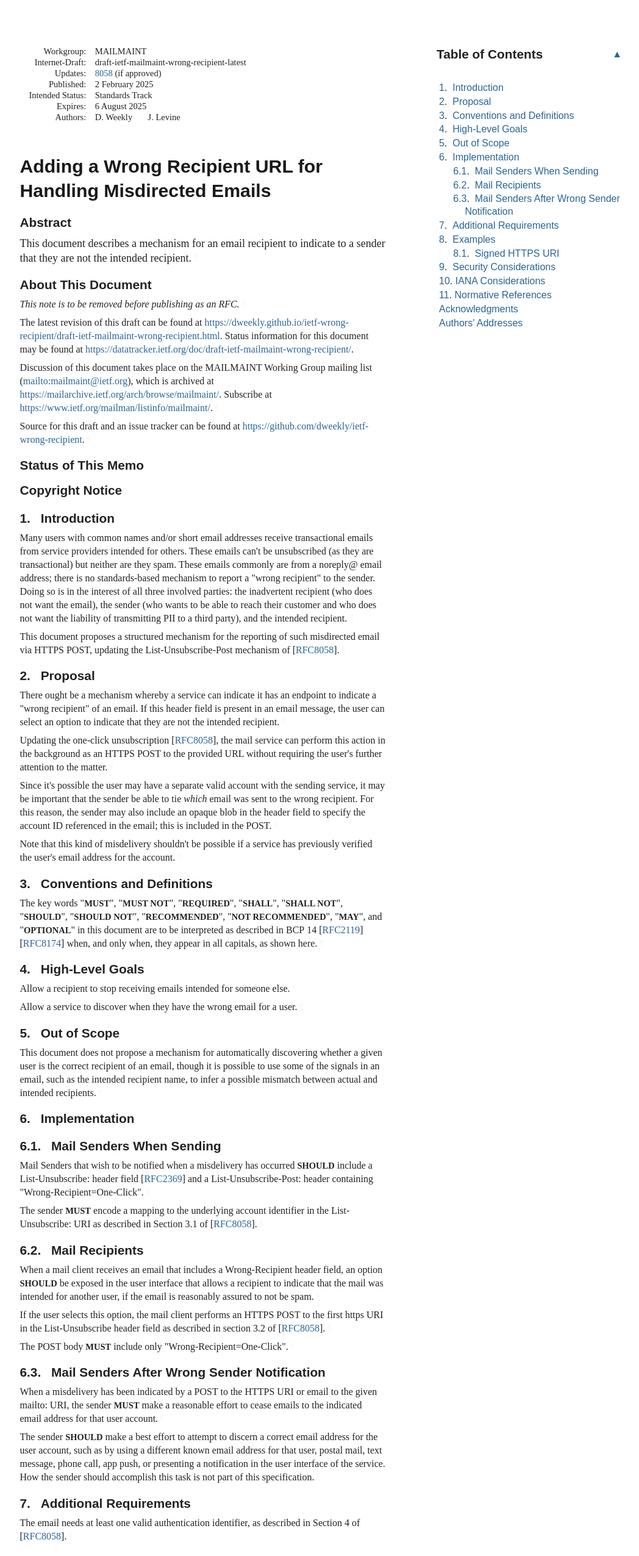
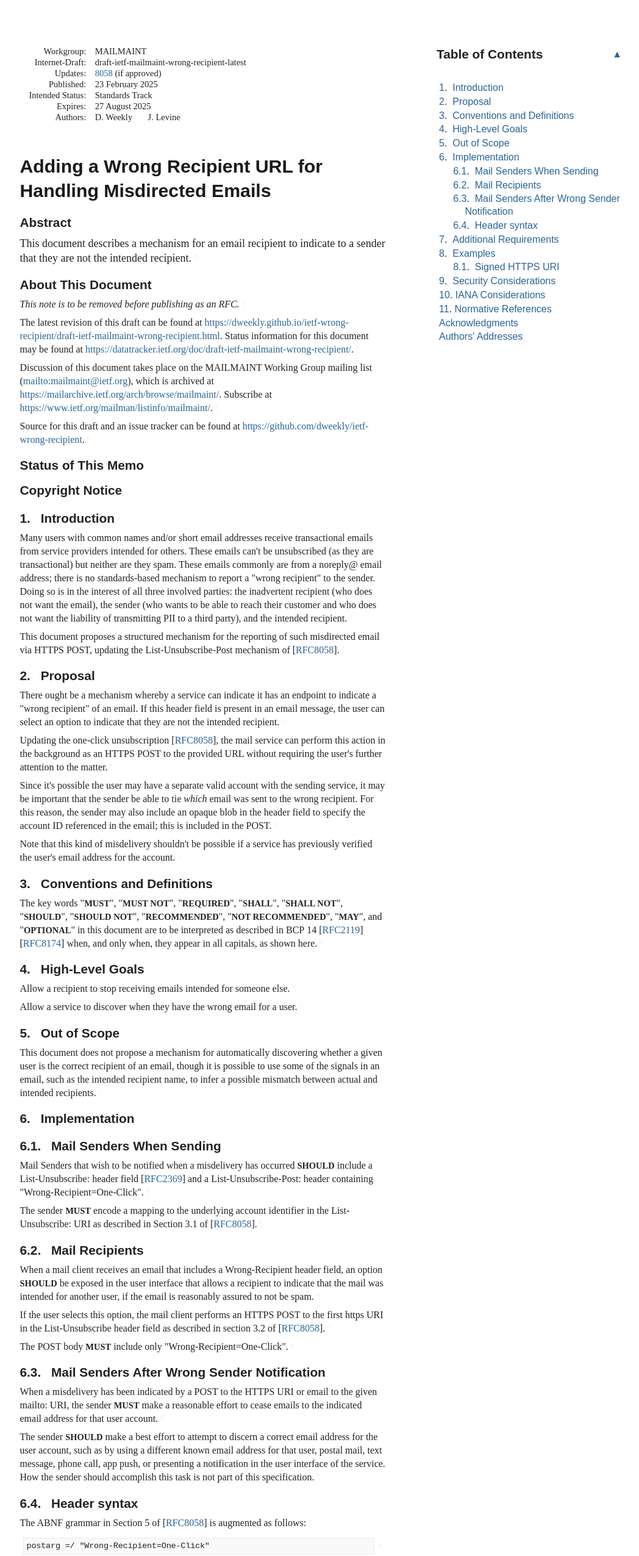
Before and after one commit to dweekly/ietf-wrong-recipient, a plain HTML site: page draft-ietf-mailmaint-wrong-recipient.html in a window 1280 px wide. Shown: the top 2551 px of the page at 61% size, without its empty margins (92-1140 px from the left). Drawn offline with Linux system fonts and the light colour scheme; a web font is replaced by a local one.

Commit message:
Script updating gh-pages from 7aecc4d. [ci skip]

```diff
--- a/draft-ietf-mailmaint-wrong-recipient.html
+++ b/draft-ietf-mailmaint-wrong-recipient.html
@@ -11,12 +11,12 @@
        This document describes a mechanism for an email recipient to indicate to a
 sender that they are not the intended recipient.
     " name="description">
-<meta content="xml2rfc 3.25.0" name="generator">
+<meta content="xml2rfc 3.27.0" name="generator">
 <meta content="email" name="keyword">
 <meta content="draft-ietf-mailmaint-wrong-recipient-latest" name="ietf.draft">
 <!-- Generator version information:
-  xml2rfc 3.25.0
-    Python 3.12.8
+  xml2rfc 3.27.0
+    Python 3.12.9
     ConfigArgParse 1.7
     google-i18n-address 3.1.1
     intervaltree 3.1.0
@@ -437,7 +437,7 @@ dl {
     margin-bottom: 0;
   }
 }
-dl > dt {
+dl:not(.dlNewline) > dt {
   float: left;
   margin-right: 2ch;
   min-width: 8ch;
@@ -1050,7 +1050,7 @@ svg :is([fill="white"], [fill^="#fff"]) {
 </tr></thead>
 <tfoot><tr>
 <td class="left">Weekly &amp; Levine</td>
-<td class="center">Expires 6 August 2025</td>
+<td class="center">Expires 27 August 2025</td>
 <td class="right">[Page]</td>
 </tr></tfoot>
 </table>
@@ -1066,12 +1066,12 @@ svg :is([fill="white"], [fill^="#fff"]) {
 <a href="https://www.rfc-editor.org/rfc/rfc8058" class="eref">8058</a> (if approved)</dd>
 <dt class="label-published">Published:</dt>
 <dd class="published">
-<time datetime="2025-02-02" class="published">2 February 2025</time>
+<time datetime="2025-02-23" class="published">23 February 2025</time>
     </dd>
 <dt class="label-intended-status">Intended Status:</dt>
 <dd class="intended-status">Standards Track</dd>
 <dt class="label-expires">Expires:</dt>
-<dd class="expires"><time datetime="2025-08-06">6 August 2025</time></dd>
+<dd class="expires"><time datetime="2025-08-27">27 August 2025</time></dd>
 <dt class="label-authors">Authors:</dt>
 <dd class="authors">
 <div class="author">
@@ -1124,7 +1124,7 @@ sender that they are not the intended recipient.<a href="#section-abstract-1" cl
         time. It is inappropriate to use Internet-Drafts as reference
         material or to cite them other than as "work in progress."<a href="#section-boilerplate.1-3" class="pilcrow">¶</a></p>
 <p id="section-boilerplate.1-4">
-        This Internet-Draft will expire on 6 August 2025.<a href="#section-boilerplate.1-4" class="pilcrow">¶</a></p>
+        This Internet-Draft will expire on 27 August 2025.<a href="#section-boilerplate.1-4" class="pilcrow">¶</a></p>
 </section>
 </div>
 <div id="copyright">
@@ -1179,6 +1179,9 @@ sender that they are not the intended recipient.<a href="#section-abstract-1" cl
 </li>
               <li class="compact toc ulBare ulEmpty" id="section-toc.1-1.6.2.3">
                 <p id="section-toc.1-1.6.2.3.1"><a href="#section-6.3" class="auto internal xref">6.3</a>.  <a href="#name-mail-senders-after-wrong-se" class="internal xref">Mail Senders After Wrong Sender Notification</a></p>
+</li>
+              <li class="compact toc ulBare ulEmpty" id="section-toc.1-1.6.2.4">
+                <p id="section-toc.1-1.6.2.4.1"><a href="#section-6.4" class="auto internal xref">6.4</a>.  <a href="#name-header-syntax" class="internal xref">Header syntax</a></p>
 </li>
             </ul>
 </li>
@@ -1333,6 +1336,19 @@ service. How the sender should accomplish this task is not part of
 this specification.<a href="#section-6.3-2" class="pilcrow">¶</a></p>
 </section>
 </div>
+<div id="header-syntax">
+<section id="section-6.4">
+        <h3 id="name-header-syntax">
+<a href="#section-6.4" class="section-number selfRef">6.4. </a><a href="#name-header-syntax" class="section-name selfRef">Header syntax</a>
+        </h3>
+<p id="section-6.4-1">The ABNF grammar in Section 5 of <span>[<a href="#RFC8058" class="cite xref">RFC8058</a>]</span> is augmented as follows:<a href="#section-6.4-1" class="pilcrow">¶</a></p>
+<div class="alignLeft art-text artwork" id="section-6.4-2">
+<pre>
+postarg =/ "Wrong-Recipient=One-Click"
+</pre><a href="#section-6.4-2" class="pilcrow">¶</a>
+</div>
+</section>
+</div>
 </section>
 </div>
 <div id="additional-requirements">
@@ -1425,8 +1441,7 @@ access difficulties for the user.<a href="#section-9-2" class="pilcrow">¶</a></
       <h2 id="name-acknowledgments">
 <a href="#name-acknowledgments" class="section-name selfRef">Acknowledgments</a>
       </h2>
-<p id="appendix-A-1">Many thanks to John Levine for helping shepherd this document as well
-as Oliver Deighton and Murray Kucherawy for their kind and actionable
+<p id="appendix-A-1">Many thanks to Oliver Deighton and Murray Kucherawy for their kind and actionable
 feedback on the language and first draft of the proposal. Thanks to
 Eliot Lear for helping guide the draft to the right hands for review.
 A detailed review by Jim Fenton was much appreciated and caught a number
```
Also changed, not shown: index.html (+1 -1 lines), draft-ietf-mailmaint-wrong-recipient.txt.
